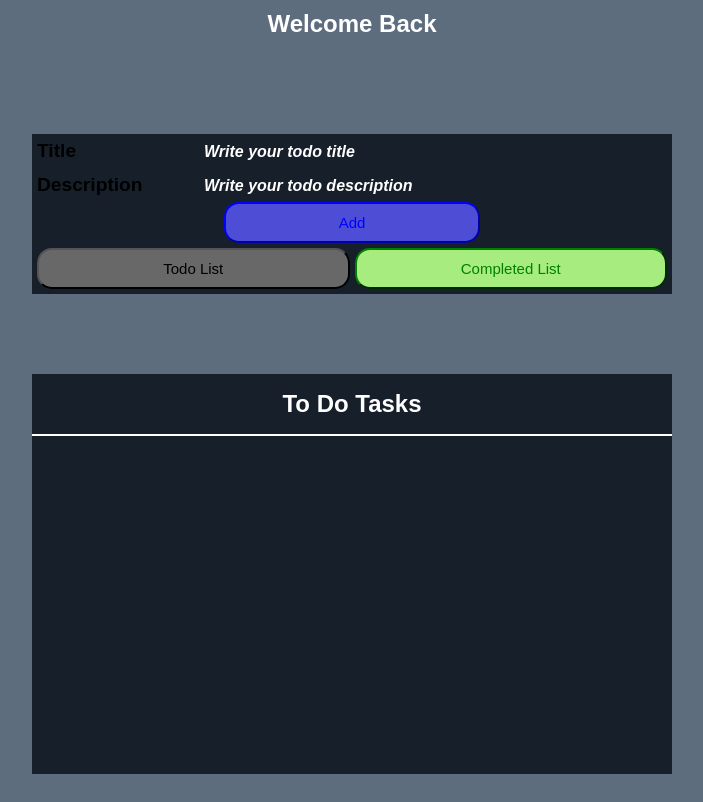
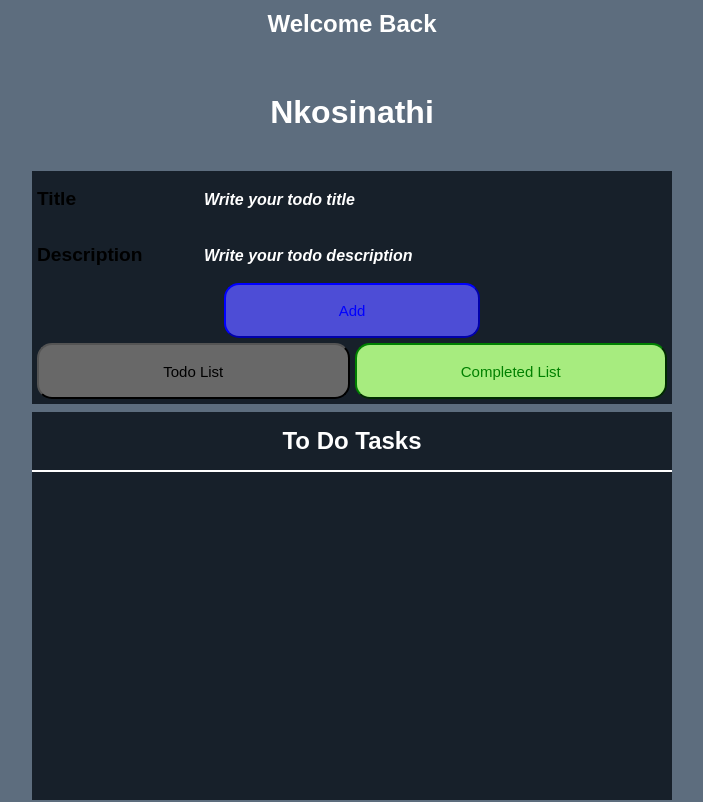
Before and after one commit to Hulisani351/MyToDoList, a React (Create React App) app in the folder mytodolist-app/: page / in a window 1280 px wide. Shown: the whole page, without its empty margins (288-991 px from the left). Built offline with nearby package versions, Linux system fonts and the light colour scheme.

Commit message:
the fornt-end is done

```diff
--- a/mytodolist-app/src/App.css
+++ b/mytodolist-app/src/App.css
@@ -9,20 +9,21 @@ body {
 main{
   display: flex;
   flex-direction: column;
-  gap: 10%;
+  gap: 1%;
   align-items: center;
   width: 100%;
   height: 100vh;
 }
 .upper_part{
   width: 50%;
-  height: 20%;
+  height: 30%;
   background-color:  #17202a ;
 }
 .lower_part{
   width: 50%;
   height: 50%;
   background-color:  #17202a ;
+
 }
 h1{
   display:flex ;
@@ -31,3 +32,8 @@ h1{
   font-weight: 900;
   color:white;
 }
+.Name{
+  font-size: xx-large;
+  color: white;
+  font-weight: bolder;
+}
--- a/mytodolist-app/src/App.js
+++ b/mytodolist-app/src/App.js
@@ -34,22 +34,26 @@ function App() {
   };
   const moveUp = (index) => {
     if (index > 0) {
-      // Swap elements
+      // Swap elements in tasks
       const newTasks = [...tasks];
       const tempTask = newTasks[index];
-      const tempDescription = descriptions[index];
+      newTasks[index] = newTasks[index - 1];
+      newTasks[index - 1] = tempTask;
 
-      newTasks[index] = newTasks[index - 1];
+      // Update tasks state
       setTasks(newTasks);
 
+      // Swap elements in descriptions
       setDescriptions(prevDescriptions => {
         const newDescriptions = [...prevDescriptions];
+        const tempDescription = newDescriptions[index];
         newDescriptions[index] = newDescriptions[index - 1];
         newDescriptions[index - 1] = tempDescription;
         return newDescriptions;
       });
     }
   };
+
   const moveDown = (index) => {
     if (index < tasks.length - 1) {
       // Swap elements
@@ -58,6 +62,7 @@ function App() {
       const tempDescription = descriptions[index];
 
       newTasks[index] = newTasks[index + 1];
+      newTasks[index + 1]=tempTask;
       setTasks(newTasks);
 
       setDescriptions(prevDescriptions => {
@@ -82,6 +87,7 @@ function App() {
     <>
       <main>
         <h1>Welcome Back</h1>
+        <p className='Name'>Nkosinathi</p>
         <section className='upper_part'>
           <AddTask onAddTask={handleAddTask} handleToDisplay={handleDisplayChange} />
         </section>
--- a/mytodolist-app/src/components/AddTask.css
+++ b/mytodolist-app/src/components/AddTask.css
@@ -69,6 +69,7 @@ input{
     font-size: larger;
     font-weight: bolder;
     color: white;
+    height: 50%;
 
 }
 input::placeholder{
--- a/mytodolist-app/src/components/DisplayTask.css
+++ b/mytodolist-app/src/components/DisplayTask.css
@@ -24,6 +24,8 @@ h2{
     display: flex;
     align-items: center;
     justify-content: center;
+    overflow: auto;
+    scrollbar-width: 10px;
 }
 ul{
     list-style: none;
```
